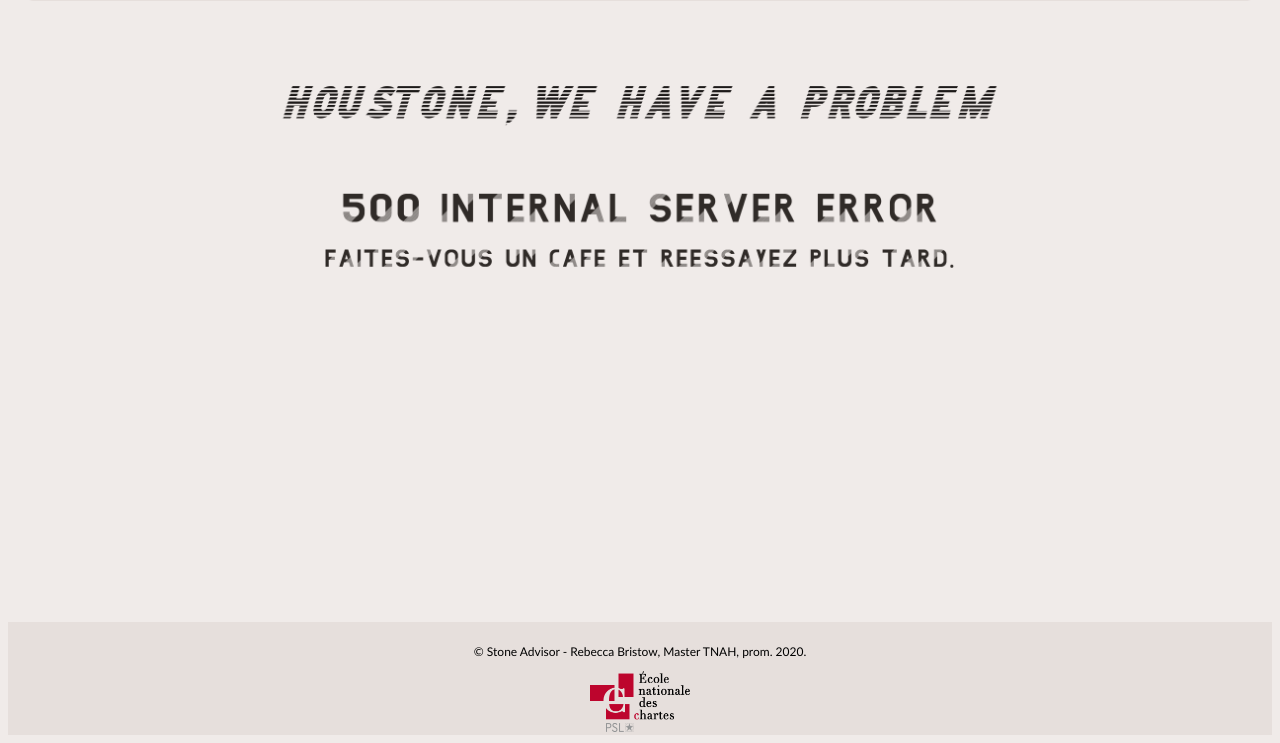
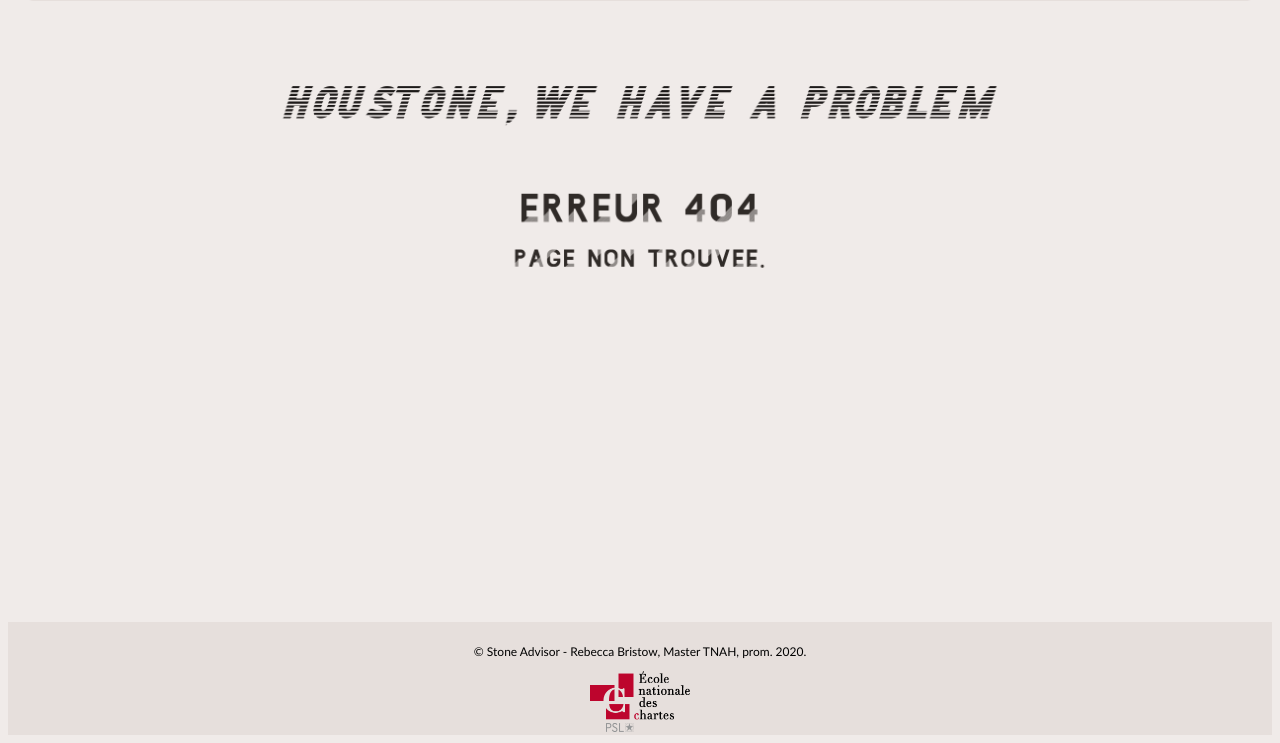
Before and after one commit to Chartes-TNAH/ENC_Appli-Python_StoneAdvisor, a Flask app: template application/stoneAdvisor/templates/error/404.html in a window 1280 px wide. Shown: the part 191-934 px from the top of the page. Run offline with Flask 2, Linux system fonts and the light colour scheme; the template is opened without the code that fills it, so the values that code supplies are empty; some libraries are stand-ins or nearby versions.

Commit message:
pages d'erreur

```diff
--- a/application/stoneAdvisor/templates/error/404.html
+++ b/application/stoneAdvisor/templates/error/404.html
@@ -4,7 +4,7 @@
 <div>
     <center>
         <figure>
-            <img src="/static/img/500.png" width="80%" />
+            <img src="/static/img/404.png" width="80%" />
         </figure>
     </center>
 </div>
--- a/application/stoneAdvisor/templates/error/500.html
+++ b/application/stoneAdvisor/templates/error/500.html
@@ -4,7 +4,7 @@
 <div>
     <center>
         <figure>
-            <img src="/static/img/404.png" width="80%" />
+            <img src="/static/img/500.png" width="80%" />
         </figure>
     </center>
 </div>
```
